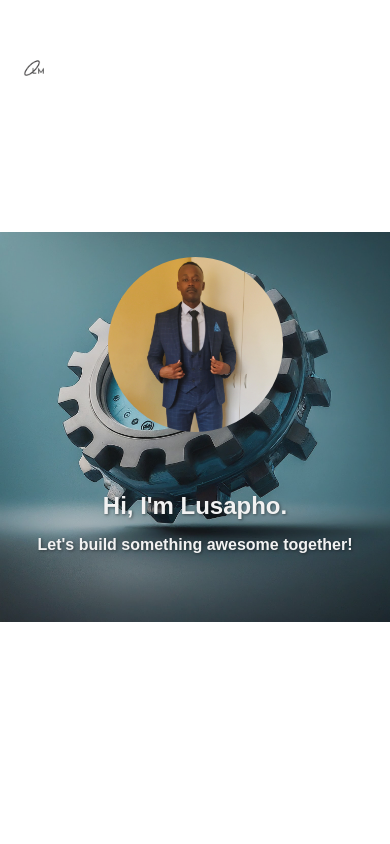
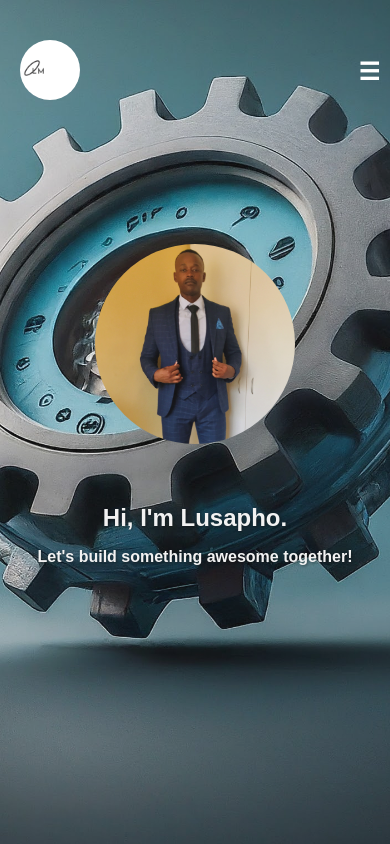
Before and after one commit to LusaphoMatiti/LMDevPro, a React (Create React App) app: page / in a window 390 px wide. Shown: the top 844 px of the page. Built offline with nearby package versions, Linux system fonts and the light colour scheme; the HTML template or start-up script is replaced by a standard one.

Commit message:
made css changes

```diff
--- a/src/styling/LandPage.css
+++ b/src/styling/LandPage.css
@@ -6,7 +6,7 @@
   justify-content: center;
   overflow-x: hidden; /* Hide horizontal scrollbar */
   background-image: url("../images/landpage.jpeg");
-  background-size: contain;
+  background-size: cover;
   background-repeat: no-repeat;
   background-position: center;
   height: 100vh;
@@ -44,9 +44,7 @@
 
 @media screen and (max-width: 1024px) {
   .land-img img {
-    width: 175px;
-    height: 175px;
-    border-radius: 87.5px;
+    background-size: 100% auto;
   }
 
   .animate-left {
@@ -64,8 +62,7 @@
 
 @media screen and (max-width: 768px) {
   .land-img img {
-    background-size: cover; /* Adjust for smaller screens if needed */
-    background-position: center;
+    background-size: 100% auto;
   }
 
   .animate-left {
@@ -83,8 +80,7 @@
 
 @media screen and (max-width: 480px) {
   .land-img img {
-    background-size: contain; /* Revert to contain for very small screens */
-    background-position: center;
+    background-size: 100% auto;
   }
 
   .animate-left {
```
